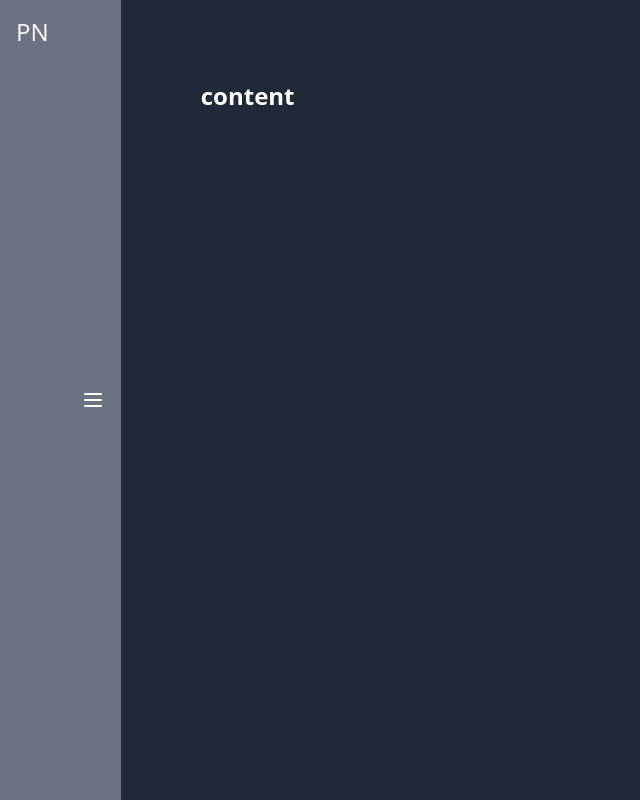
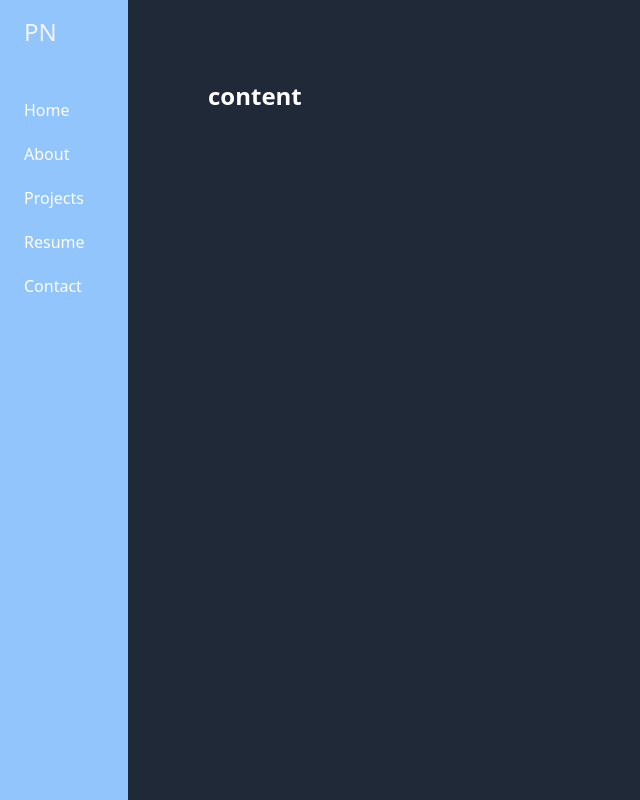
Before and after one commit to herropaul/personal-website-2, a Next.js app: page / in a window 1280 px wide. Shown: the whole page, without its empty margins (0-640 px from the left). Built offline with nearby package versions, Linux system fonts and the light colour scheme.

Commit message:
Added components folder and SideBar component

```diff
--- /dev/null
+++ b/components/SideBar.tsx
@@ -0,0 +1,23 @@
+import React from 'react';
+
+const SideBar = () => {
+    return(
+        <div className="bg-blue-300 w-32 space-y-6 px-2 absolute inset-y-0 left-0 transform -translate-x-full md:relative md:translate-x-0
+      transition duration-200 ease-in-out">
+        <a href="#" className="flex items-center space-x-2 px-4 py-4">
+          <h2 className="text-2xl text-gray-100">PN</h2>
+        </a>
+
+        {/* nav */}
+        <nav>
+          <a href="" className="block py-2.5 px-4 rounded transition duration-200 hover:bg-blue-400 hover:text-white">Home</a>
+          <a href="" className="block py-2.5 px-4 rounded transition duration-200 hover:bg-blue-400 hover:text-white">About</a>
+          <a href="" className="block py-2.5 px-4 rounded transition duration-200 hover:bg-blue-400 hover:text-white">Projects</a>
+          <a href="" className="block py-2.5 px-4 rounded transition duration-200 hover:bg-blue-400 hover:text-white">Resume</a>
+          <a href="" className="block py-2.5 px-4 rounded transition duration-200 hover:bg-blue-400 hover:text-white">Contact</a>
+        </nav>
+      </div>
+    );
+}
+
+export default SideBar;
--- a/pages/index.tsx
+++ b/pages/index.tsx
@@ -1,10 +1,10 @@
-
+import SideBar from '../components/SideBar';
 export default function Home () {
   return (
     <div className="h-screen w-screen md:flex">
 
       {/* mobile menu bar */}
-      <div className="bg-gray-500 flex justify-between">
+      <div className="bg-gray-500 flex justify-between md:hidden">
         {/* logo */}
         <a href="#" className="block p-4">
           <h2 className="text-2xl text-gray-100">PN</h2>
@@ -19,21 +19,7 @@ export default function Home () {
       </div>
 
       {/*side bar */}
-      <div className="bg-blue-300 w-32 space-y-6 px-2 absolute inset-y-0 left-0 transform -translate-x-full
-      transition duration-200 ease-in-out">
-        <a href="#" className="flex items-center space-x-2">
-          <img src="../paul_logo.jpg"/>
-        </a>
-
-        {/* nav */}
-        <nav>
-          <a href="" className="block py-2.5 px-4 rounded transition duration-200 hover:bg-blue-400 hover:text-white">Home</a>
-          <a href="" className="block py-2.5 px-4 rounded transition duration-200 hover:bg-blue-400 hover:text-white">About</a>
-          <a href="" className="block py-2.5 px-4 rounded transition duration-200 hover:bg-blue-400 hover:text-white">Projects</a>
-          <a href="" className="block py-2.5 px-4 rounded transition duration-200 hover:bg-blue-400 hover:text-white">Resume</a>
-          <a href="" className="block py-2.5 px-4 rounded transition duration-200 hover:bg-blue-400 hover:text-white">Contact</a>
-        </nav>
-      </div>
+      <SideBar></SideBar>
 
       {/* content */}
       <div className="flex-1 p-20 text-2xl font-bold">
```
